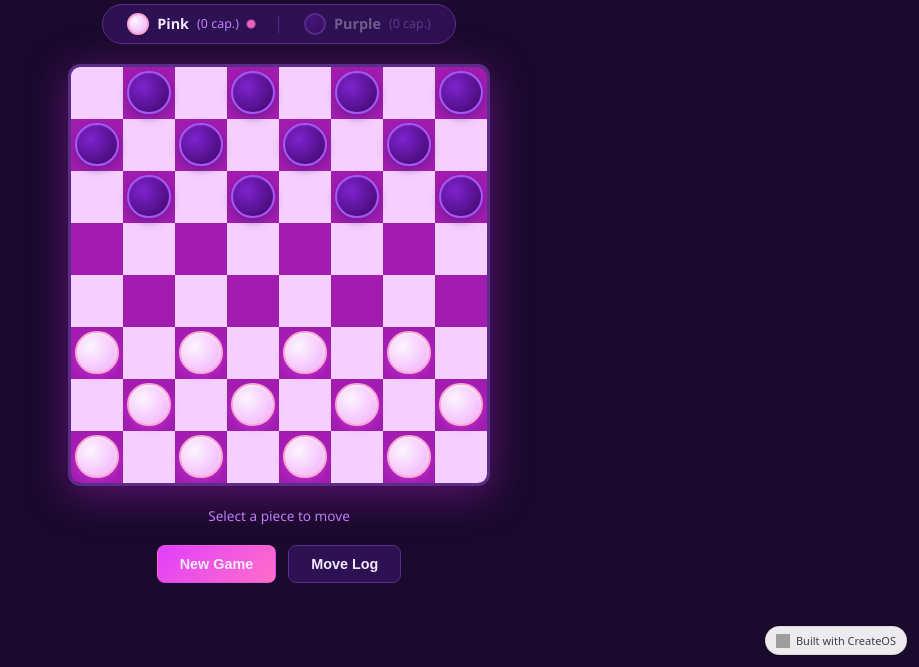
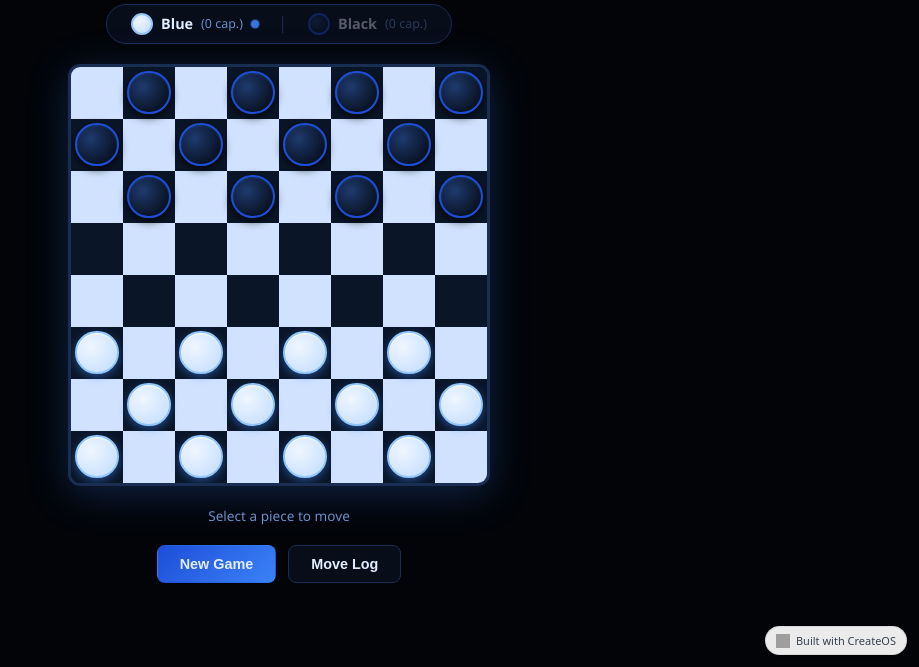
Before and after one commit to muku314115/checkerboard-arena, a plain HTML site: page index.html in a window 1280 px wide. Shown: the part 133-800 px from the top of the page, without its empty margins (361-1280 px from the left). Drawn offline with Linux system fonts and the light colour scheme; grey boxes are pictures that could not be loaded.

Commit message:
minor fix

```diff
--- a/index.html
+++ b/index.html
@@ -13,14 +13,14 @@
 <div id="scorebar">
   <div class="player-indicator" id="p1-ind">
     <div class="chip-icon p1"></div>
-    <span>Pink</span>
+    <span>Blue</span>
     <span class="cap-count" id="p1-caps">(0 cap.)</span>
     <div class="turn-dot"></div>
   </div>
   <span style="color:var(--border)">│</span>
   <div class="player-indicator inactive" id="p2-ind">
     <div class="chip-icon p2"></div>
-    <span>Purple</span>
+    <span>Black</span>
     <span class="cap-count" id="p2-caps">(0 cap.)</span>
     <div class="turn-dot"></div>
   </div>
@@ -194,7 +194,7 @@ function executeMove(fromR, fromC, toR, toC, capR, capC) {
   render();
 
   if (checkWin()) return;
-  setStatus(mustCapture ? 'Capture available — you must take it!' : `${turn===P1?'Pink':'Purple'}'s turn`);
+  setStatus(mustCapture ? 'Capture available — you must take it!' : `${turn===P1?'Blue':'Black'}'s turn`);
 }
 
 function checkWin() {
@@ -211,14 +211,14 @@ function checkWin() {
       }
     }
   }
-  if (p1alive === 0 || (!hasMoves && turn === P1)) { showWin('Purple'); return true; }
-  if (p2alive === 0 || (!hasMoves && turn === P2)) { showWin('Pink'); return true; }
+  if (p1alive === 0 || (!hasMoves && turn === P1)) { showWin('Black'); return true; }
+  if (p2alive === 0 || (!hasMoves && turn === P2)) { showWin('Blue'); return true; }
   return false;
 }
 
 function showWin(winner) {
   document.getElementById('modal-title').textContent = `${winner} Wins!`;
-  document.getElementById('modal-sub').textContent = `Captured: Pink ${capturedP1} | Purple ${capturedP2} — ${moveHistory.length} moves played`;
+  document.getElementById('modal-sub').textContent = `Captured: Blue ${capturedP1} | Black ${capturedP2} — ${moveHistory.length} moves played`;
   document.getElementById('overlay').classList.add('show');
 }
 
@@ -283,7 +283,7 @@ function render() {
         const el = document.createElement('div');
         el.className = 'piece ' + (isP1(piece) ? 'p1' : 'p2') + (isKing(piece) ? ' king' : '');
         if (selected && selected[0]===r && selected[1]===c) el.classList.add('selected-piece');
-        el.setAttribute('aria-label', `${isP1(piece)?'Pink':'Purple'}${isKing(piece)?' king':''} at ${colName(c)}${8-r}`);
+        el.setAttribute('aria-label', `${isP1(piece)?'Blue':'Black'}${isKing(piece)?' king':''} at ${colName(c)}${8-r}`);
         cell.appendChild(el);
       }
 
--- a/styles.css
+++ b/styles.css
@@ -1,23 +1,23 @@
 :root {
-  --bg: #1a0a2e;
-  --surface: #2d1152;
-  --surface2: #3d1a6e;
-  --border: #5b2d8a;
-  --accent: #e040fb;
-  --accent2: #ff6ec7;
-  --text: #f3e8ff;
-  --text2: #c084fc;
-  --board-light: #f5d0fe;
-  --board-dark: #a21caf;
-  --board-selected: #f0abfc;
-  --board-move: rgba(240, 171, 252, 0.45);
-  --board-capture: rgba(251, 113, 133, 0.4);
-  --p1: #fce7f3;
+  --bg: #020408;
+  --surface: #080d1a;
+  --surface2: #0f1829;
+  --border: #1a2d52;
+  --accent: #3b82f6;
+  --accent2: #60a5fa;
+  --text: #e2eeff;
+  --text2: #6b8fc7;
+  --board-light: #d0e2ff;
+  --board-dark: #0a1628;
+  --board-selected: #93c5fd;
+  --board-move: rgba(147, 197, 253, 0.4);
+  --board-capture: rgba(239, 68, 68, 0.38);
+  --p1: #dbeafe;
   --p1-king: #ffffff;
-  --p2: #581c87;
-  --p2-king: #3b0764;
-  --p1-border: #f9a8d4;
-  --p2-border: #a855f7;
+  --p2: #050d1e;
+  --p2-king: #020408;
+  --p1-border: #93c5fd;
+  --p2-border: #1d4ed8;
   --radius: 12px;
   --cell: min(52px, 10.5vw);
 }
@@ -41,7 +41,7 @@ h1 {
   font-size: clamp(1.6rem, 5vw, 2.4rem);
   font-weight: 700;
   letter-spacing: -0.5px;
-  background: linear-gradient(135deg, #e040fb, #ff6ec7);
+  background: linear-gradient(135deg, #3b82f6, #60a5fa);
   -webkit-background-clip: text;
   -webkit-text-fill-color: transparent;
   background-clip: text;
@@ -74,13 +74,13 @@ h1 {
   border: 2px solid;
   flex-shrink: 0;
 }
-.chip-icon.p1 { background: radial-gradient(circle at 35% 35%, #fdf4ff, #f0abfc); border-color: var(--p1-border); }
-.chip-icon.p2 { background: radial-gradient(circle at 35% 35%, #7e22ce, #3b0764); border-color: var(--p2-border); }
+.chip-icon.p1 { background: radial-gradient(circle at 35% 35%, #eff6ff, #bfdbfe); border-color: var(--p1-border); }
+.chip-icon.p2 { background: radial-gradient(circle at 35% 35%, #1e3a6e, #020408); border-color: var(--p2-border); }
 
 .turn-dot {
   width: 8px; height: 8px;
   border-radius: 50%;
-  background: var(--accent2);
+  background: var(--accent);
   animation: pulse 1.2s ease-in-out infinite;
 }
 @keyframes pulse {
@@ -101,7 +101,7 @@ h1 {
   border: 3px solid var(--border);
   border-radius: var(--radius);
   overflow: hidden;
-  box-shadow: 0 8px 40px rgba(162, 28, 175, 0.5);
+  box-shadow: 0 8px 40px rgba(59, 130, 246, 0.25);
 }
 
 .cell {
@@ -124,10 +124,10 @@ h1 {
   background: var(--board-capture);
 }
 .cell.move-target:hover::after {
-  background: rgba(240, 171, 252, 0.65);
+  background: rgba(147, 197, 253, 0.65);
 }
-.cell.last-from { box-shadow: inset 0 0 0 3px rgba(224, 64, 251, 0.45); }
-.cell.last-to   { box-shadow: inset 0 0 0 3px rgba(224, 64, 251, 0.85); }
+.cell.last-from { box-shadow: inset 0 0 0 3px rgba(59, 130, 246, 0.45); }
+.cell.last-to   { box-shadow: inset 0 0 0 3px rgba(59, 130, 246, 0.9); }
 
 /* ── Pieces ───────────────────────────── */
 .piece {
@@ -143,14 +143,14 @@ h1 {
   font-size: calc(var(--cell) * 0.35);
 }
 .piece.p1 {
-  background: radial-gradient(circle at 35% 35%, #fdf4ff, #f0abfc);
+  background: radial-gradient(circle at 35% 35%, #eff6ff, #bfdbfe);
   border: 2px solid var(--p1-border);
-  box-shadow: 0 3px 8px rgba(224, 64, 251, 0.4), inset 0 1px 2px rgba(255, 255, 255, 0.9);
+  box-shadow: 0 3px 8px rgba(59, 130, 246, 0.45), inset 0 1px 2px rgba(255, 255, 255, 0.9);
 }
 .piece.p2 {
-  background: radial-gradient(circle at 35% 35%, #7e22ce, #3b0764);
+  background: radial-gradient(circle at 35% 35%, #1e3a6e, #020408);
   border: 2px solid var(--p2-border);
-  box-shadow: 0 3px 8px rgba(88, 28, 135, 0.7), inset 0 1px 2px rgba(168, 85, 247, 0.3);
+  box-shadow: 0 3px 10px rgba(0, 0, 0, 0.8), inset 0 1px 2px rgba(59, 130, 246, 0.2);
 }
 .piece.king::after {
   content: '♛';
@@ -158,13 +158,13 @@ h1 {
   font-size: calc(var(--cell) * 0.3);
   line-height: 1;
 }
-.piece.p1.king::after { color: #c026d3; text-shadow: 0 1px 2px rgba(0, 0, 0, 0.2); }
-.piece.p2.king::after { color: #e879f9; text-shadow: 0 1px 2px rgba(0, 0, 0, 0.5); }
+.piece.p1.king::after { color: #1d4ed8; text-shadow: 0 1px 2px rgba(0, 0, 0, 0.2); }
+.piece.p2.king::after { color: #60a5fa; text-shadow: 0 1px 4px rgba(59, 130, 246, 0.8); }
 
 .piece:hover { transform: scale(1.08); }
 .piece.selected-piece {
   transform: scale(1.12) translateY(-4%);
-  box-shadow: 0 6px 18px rgba(224, 64, 251, 0.6), inset 0 1px 2px rgba(255, 255, 255, 0.8);
+  box-shadow: 0 6px 18px rgba(59, 130, 246, 0.65), inset 0 1px 2px rgba(255, 255, 255, 0.8);
 }
 
 /* ── Controls ─────────────────────────── */
@@ -186,10 +186,10 @@ button {
   cursor: pointer;
   transition: background 0.15s, transform 0.1s, box-shadow 0.15s;
 }
-button:hover { background: var(--surface2); transform: translateY(-1px); box-shadow: 0 4px 12px rgba(224, 64, 251, 0.25); }
+button:hover { background: var(--surface2); transform: translateY(-1px); box-shadow: 0 4px 12px rgba(59, 130, 246, 0.25); }
 button:active { transform: translateY(0); }
-button.primary { background: linear-gradient(135deg, #e040fb, #ff6ec7); border-color: transparent; }
-button.primary:hover { filter: brightness(1.12); }
+button.primary { background: linear-gradient(135deg, #1d4ed8, #3b82f6); border-color: transparent; }
+button.primary:hover { filter: brightness(1.15); }
 
 /* ── Status message ───────────────────── */
 #status {
@@ -204,7 +204,7 @@ button.primary:hover { filter: brightness(1.12); }
   display: none;
   position: fixed;
   inset: 0;
-  background: rgba(0, 0, 0, 0.7);
+  background: rgba(0, 0, 0, 0.75);
   backdrop-filter: blur(6px);
   z-index: 100;
   align-items: center;
@@ -222,7 +222,7 @@ button.primary:hover { filter: brightness(1.12); }
   flex-direction: column;
   align-items: center;
   gap: 16px;
-  box-shadow: 0 20px 60px rgba(0, 0, 0, 0.6);
+  box-shadow: 0 20px 60px rgba(0, 0, 0, 0.8);
   animation: pop 0.3s cubic-bezier(0.34, 1.56, 0.64, 1);
 }
 @keyframes pop {
```
